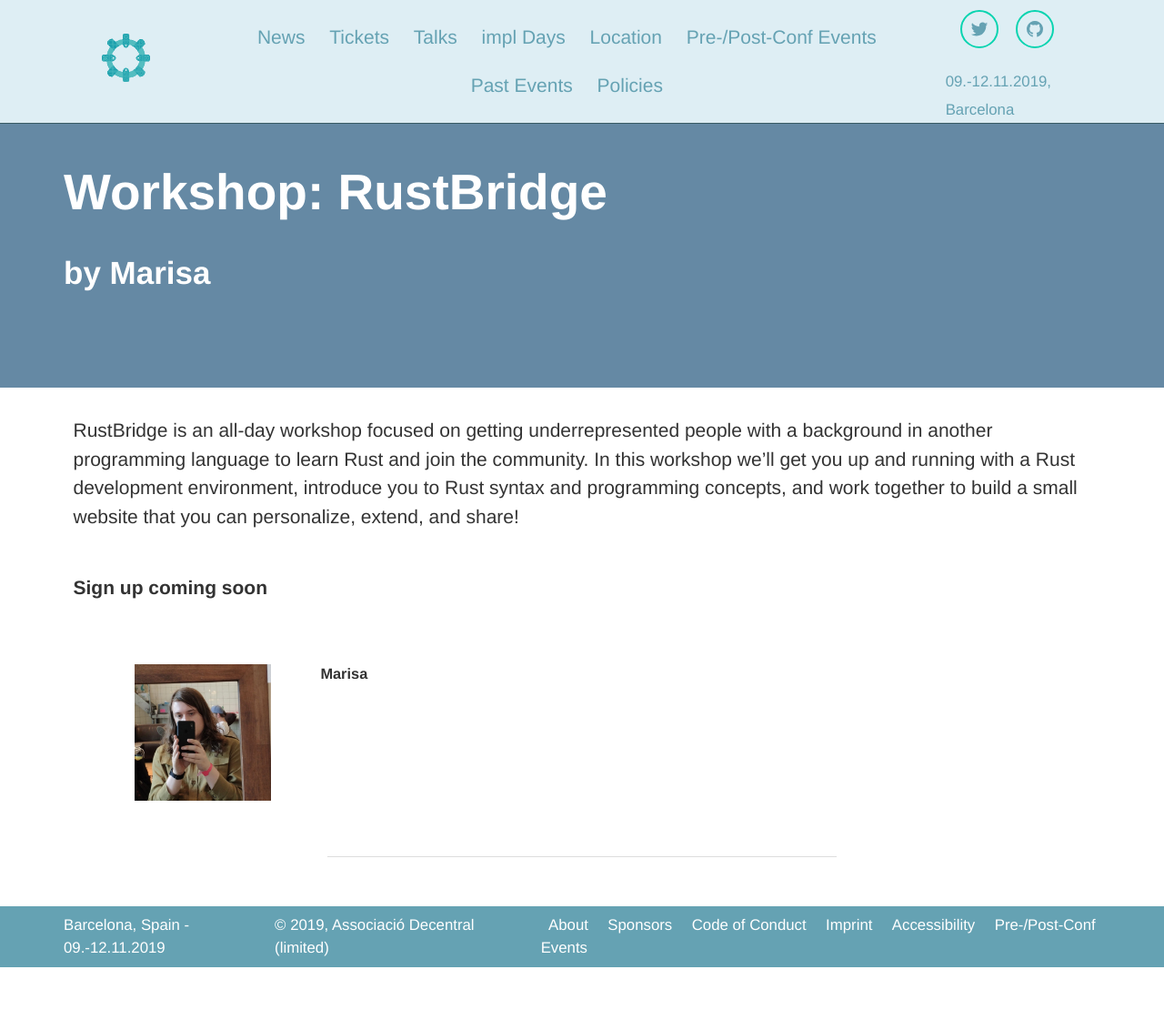
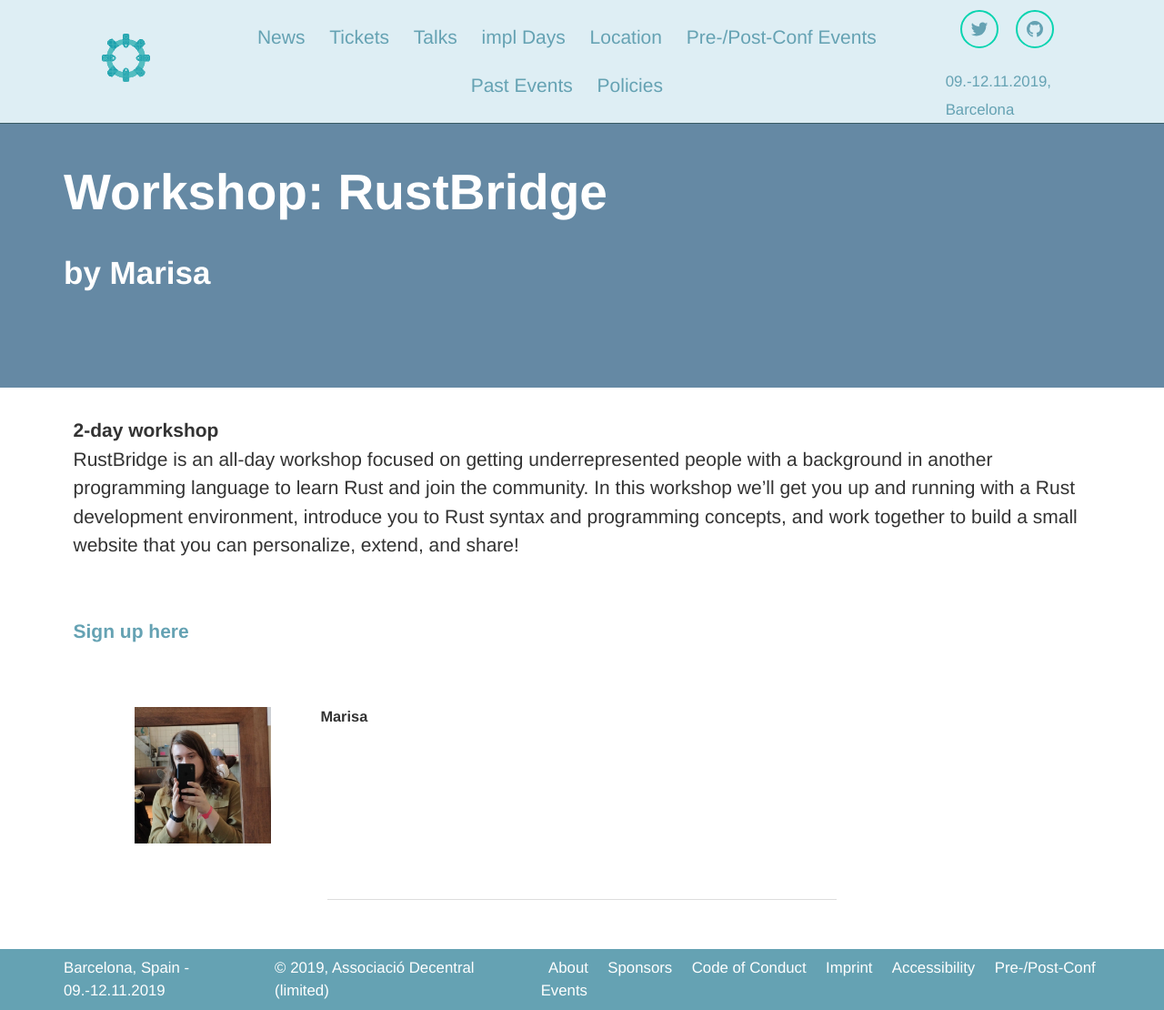
Before and after one commit to RustFestEU/barcelona.rustfest.eu, a Jekyll site: the page built from _sessions/rustbridge.md, in a window 1280 px wide. Shown: the whole page at 91% size. Built offline with Jekyll 4.4.1, drawn with Linux system fonts in a browser that asks for light colours; nearby versions of some CDN libraries; before the commit the page ends 1063 px from its top, so only the background shows below that.

Commit message:
Mark 2-day workshops

```diff
--- a/_sessions/rustbridge.md
+++ b/_sessions/rustbridge.md
@@ -8,16 +8,18 @@
   - marisa
 
 title: RustBridge
-desc: >
-  RustBridge is an all-day workshop focused on getting underrepresented people
-  with a background in another programming language to learn Rust and join the community.
-  In this workshop we’ll get you up and running with a Rust development environment,
-  introduce you to Rust syntax and programming concepts, and work together to build a small website that you can personalize,
-   extend, and share!
+desc: |
+    **2-day workshop**
+    <br>
+    RustBridge is an all-day workshop focused on getting underrepresented people
+    with a background in another programming language to learn Rust and join the community.
+    In this workshop we’ll get you up and running with a Rust development environment,
+    introduce you to Rust syntax and programming concepts, and work together to build a small website that you can personalize,
+     extend, and share!
 
-  <br>
+    <br>
 
-  **Sign up coming soon**
+    [**Sign up here**](https://ti.to/rustfest/barcelona2019/with/sbxdz-poxjc)
 
 socialTwitterCardType: summary_large_image
 socialImageSrc: /assets/social/rustbridge.png
```
Also changed, not shown: _sessions/machine-learning-ndarray.md (+2 -0 lines), _sessions/rust-and-ebpf.md (+2 -0 lines).
